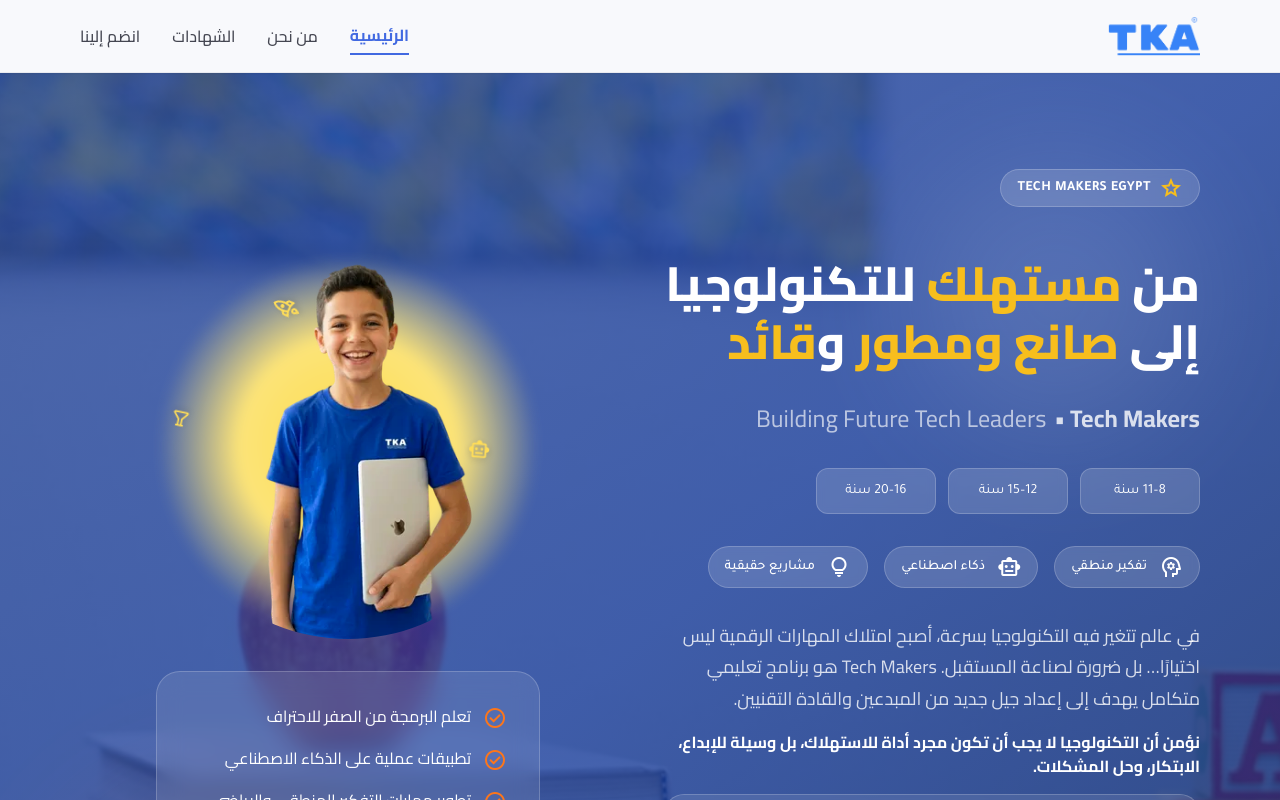
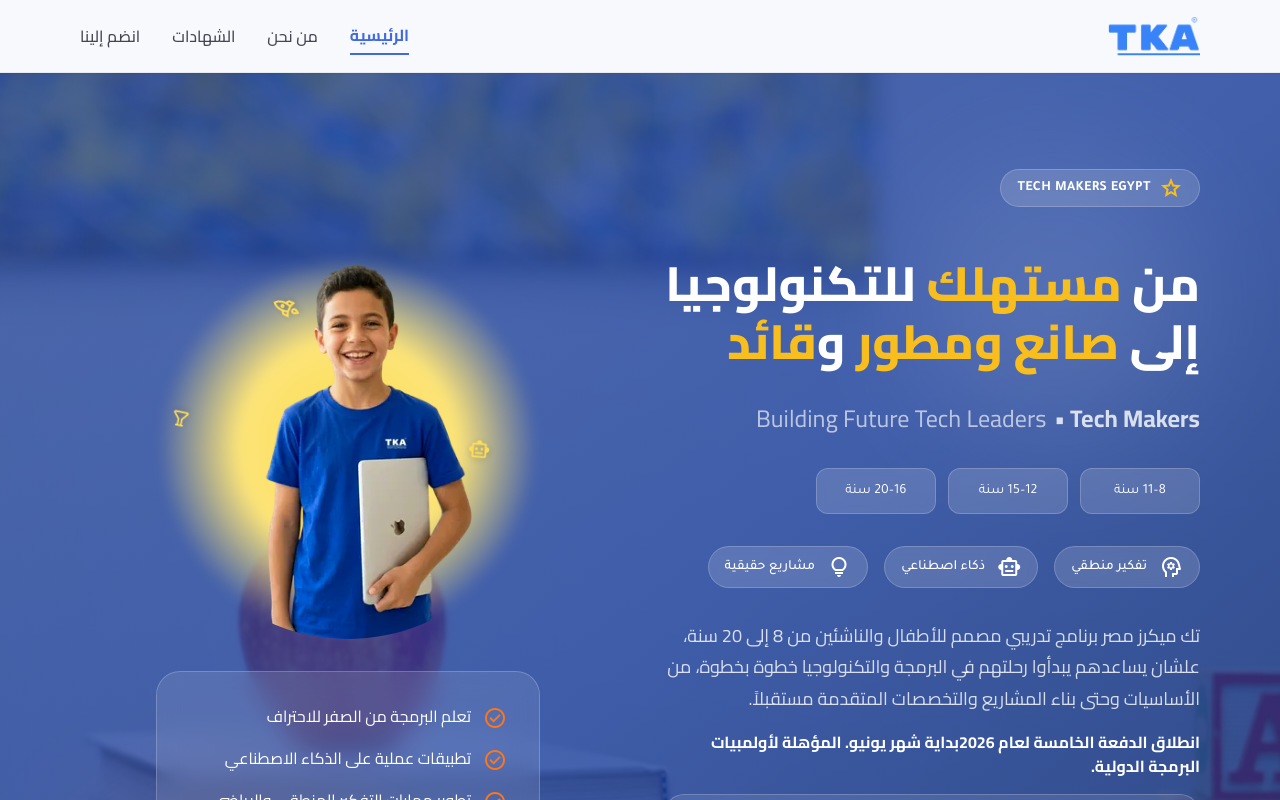
Before and after one commit to emam2025/Tech-Makers, a Next.js app: page / in a window 1280 px wide. Shown: the top 800 px of the page. Built offline with nearby package versions, Linux system fonts and the light colour scheme.

Commit message:
fix: update hero section text on homepage

```diff
--- a/app/page.js
+++ b/app/page.js
@@ -57,8 +57,8 @@
 
             {/* Detailed Description */}
             <div className="text-white/80 font-body-sm md:font-body-lg text-xs md:text-body-lg leading-relaxed md:leading-loose space-y-3 md:space-y-4">
-              <p>في عالم تتغير فيه التكنولوجيا بسرعة، أصبح امتلاك المهارات الرقمية ليس اختيارًا… بل ضرورة لصناعة المستقبل. Tech Makers هو برنامج تعليمي متكامل يهدف إلى إعداد جيل جديد من المبدعين والقادة التقنيين.</p>
-              <p className="font-bold text-white text-sm md:text-base">نؤمن أن التكنولوجيا لا يجب أن تكون مجرد أداة للاستهلاك، بل وسيلة للإبداع، الابتكار، وحل المشكلات.</p>
+              <p>تك ميكرز مصر برنامج تدريبي مصمم للأطفال والناشئين من 8 إلى 20 سنة، علشان يساعدهم يبدأوا رحلتهم في البرمجة والتكنولوجيا خطوة بخطوة، من الأساسيات وحتى بناء المشاريع والتخصصات المتقدمة مستقبلاً.</p>
+              <p className="font-bold text-white text-sm md:text-base">انطلاق الدفعة الخامسة لعام 2026بداية شهر يونيو. المؤهلة لأولمبيات البرمجة الدولية.</p>
 
               <div className="bg-white/10 backdrop-blur-sm p-4 md:p-6 rounded-20 border border-white/20">
                 <p className="font-bold mb-2 md:mb-3 text-white text-sm md:text-base">يركز البرنامج على:</p>
```
